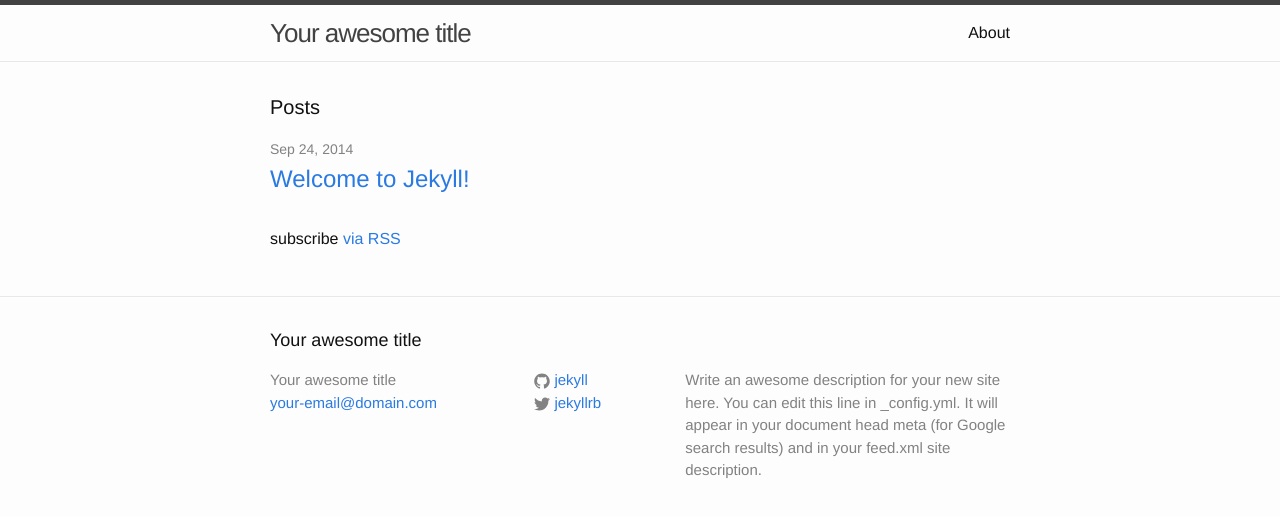
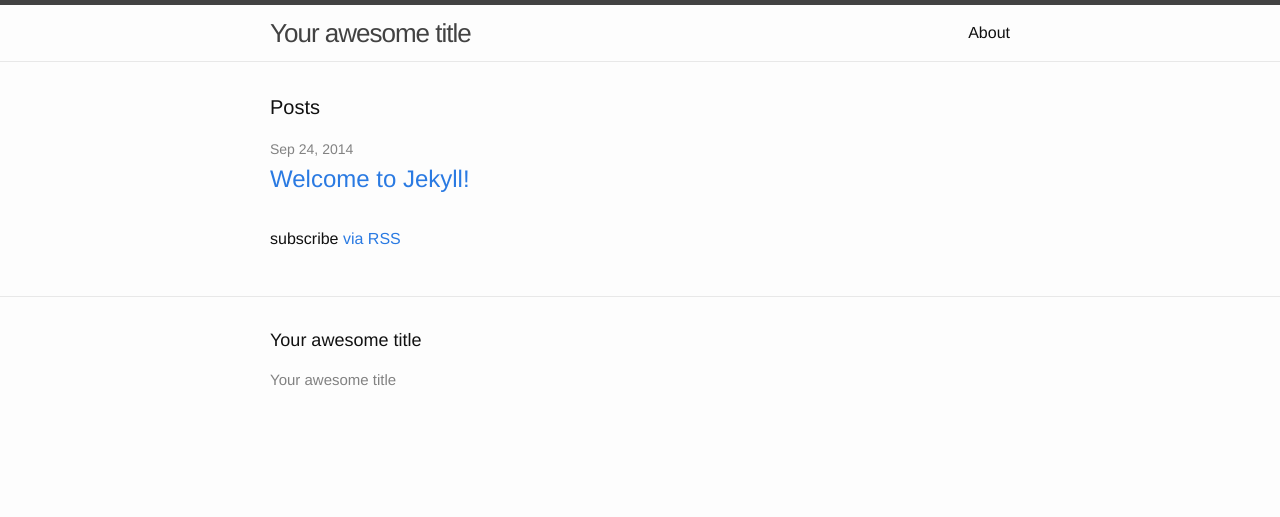
Before and after one commit to sbaer/sbaerexperiments, a Jekyll site: the page built from index.html, in a window 1280 px wide. Shown: the top 517 px of the page. Built offline with Jekyll 4.4.1, drawn with Linux system fonts in a browser that asks for light colours.

Commit message:
simplify config to just the basics

```diff
--- a/_config.yml
+++ b/_config.yml
@@ -1,14 +1,5 @@
 # Site settings
 title: Your awesome title
-email: your-email@domain.com
-description: > # this means to ignore newlines until "baseurl:"
-  Write an awesome description for your new site here. You can edit this
-  line in _config.yml. It will appear in your document head meta (for
-  Google search results) and in your feed.xml site description.
-baseurl: "" # the subpath of your site, e.g. /blog/
-url: "http://yourdomain.com" # the base hostname & protocol for your site
-twitter_username: jekyllrb
-github_username:  jekyll
 
 # Build settings
 markdown: kramdown
```
Also changed, not shown: 1 other file.
